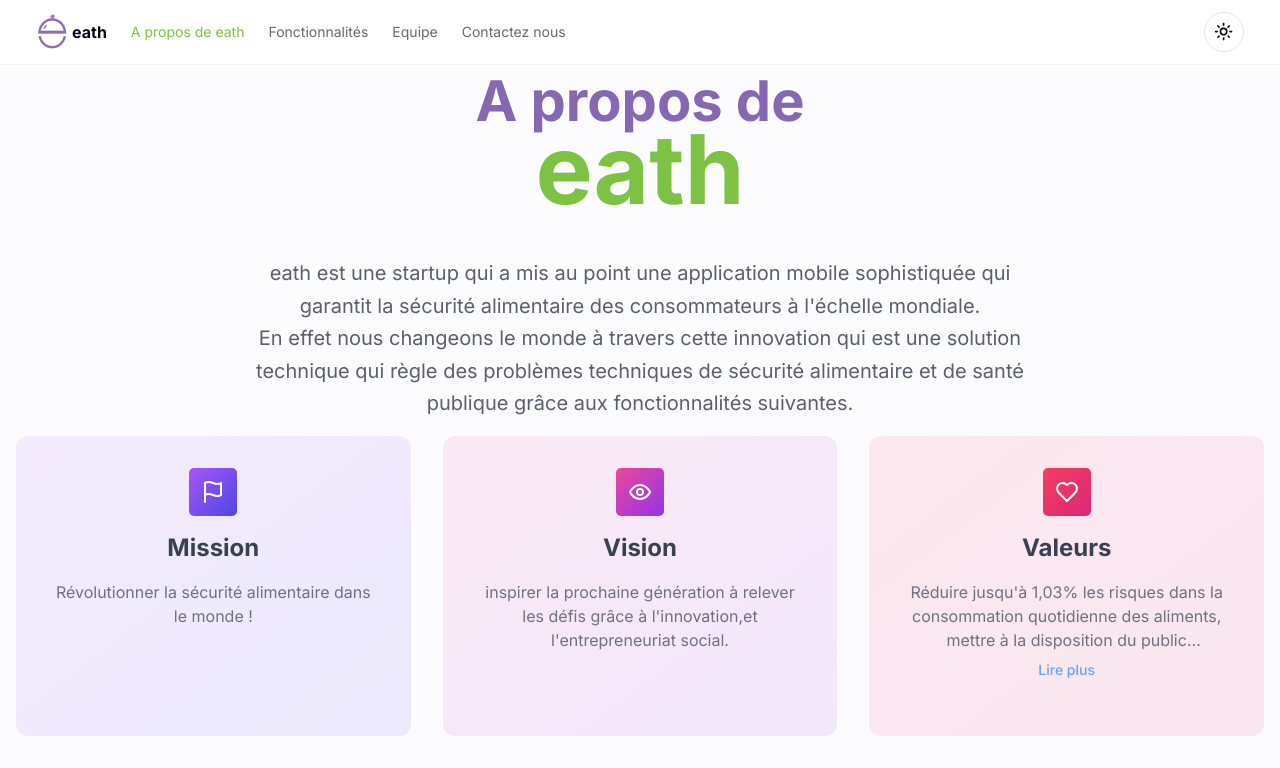
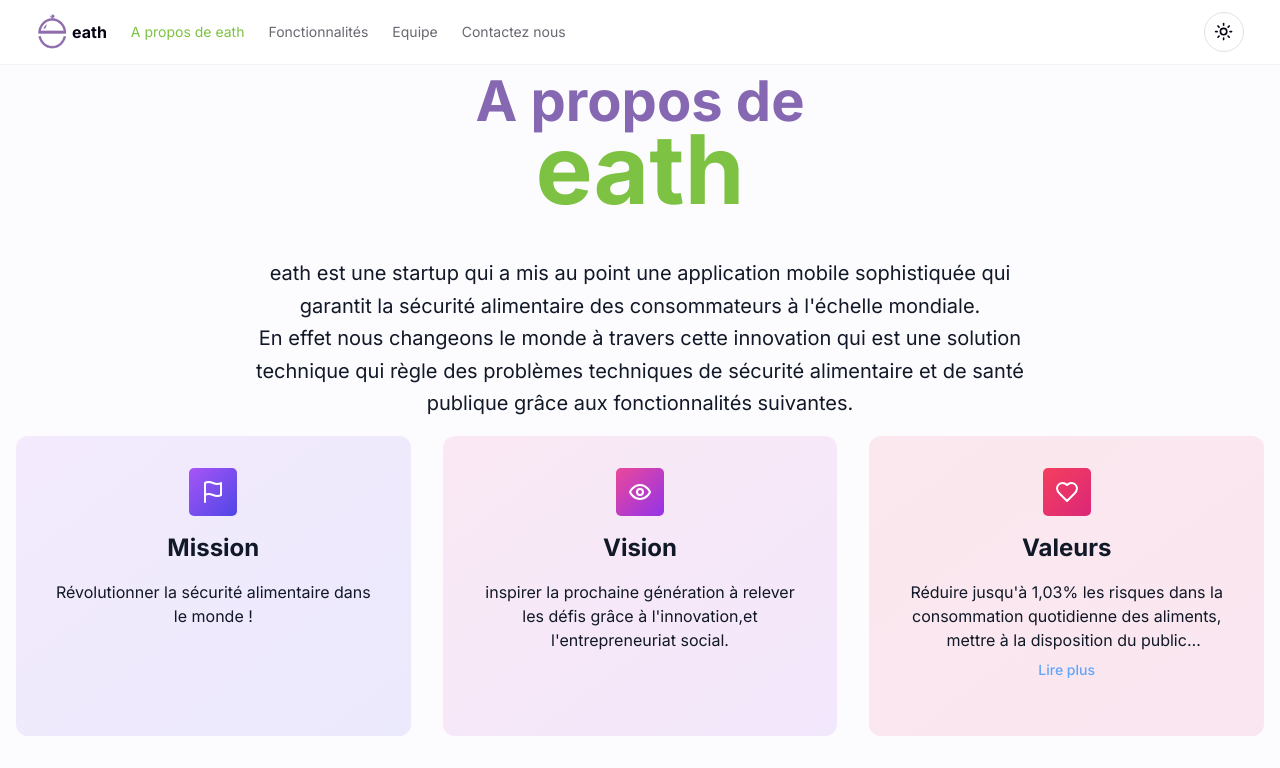
Before and after one commit to salifbiaye/eath, a Next.js app: page /a-propos in a window 1280 px wide. Shown: the top 768 px of the page. Built offline with nearby package versions, Linux system fonts and the light colour scheme.

Commit message:
add location

```diff
--- a/app/a-propos/page.tsx
+++ b/app/a-propos/page.tsx
@@ -93,12 +93,12 @@ const About = () => {
                 </span>
       </h1>
       <p
-        className="mx-auto max-w-[800px] text-lg leading-relaxed text-muted-foreground md:text-xl/relaxed lg:text-base/relaxed xl:text-xl/relaxed">
+        className="mx-auto max-w-[800px] text-lg leading-relaxed text-gray-900 dark:text-muted-foreground md:text-xl/relaxed lg:text-base/relaxed xl:text-xl/relaxed">
         eath est une startup qui a mis au point une application mobile sophistiquée qui garantit la sécurité alimentaire
         des consommateurs à l&apos;échelle mondiale.
       </p>
       <p
-        className="mx-auto max-w-[800px] text-lg leading-relaxed text-muted-foreground md:text-xl/relaxed lg:text-base/relaxed xl:text-xl/relaxed">
+        className="mx-auto max-w-[800px] text-lg leading-relaxed text-gray-900 dark:text-muted-foreground md:text-xl/relaxed lg:text-base/relaxed xl:text-xl/relaxed">
         En effet nous changeons le monde à travers cette innovation qui est une solution technique qui règle des problèmes techniques de sécurité alimentaire
         et de santé publique grâce aux fonctionnalités suivantes.
       </p>
--- a/app/equipe/page.tsx
+++ b/app/equipe/page.tsx
@@ -368,7 +368,7 @@ type TeamSectionProps = {
 
 const TeamSection: React.FC<TeamSectionProps> = ({section}) => (
   <section
-    className="ezy__team12 light py-14 md:py-24 bg-background text-foreground dark:text-secondary overflow-hidden">
+    className="ezy__team12 light py-14 md:py-24 bg-background  dark:text-secondary overflow-hidden">
     <div className="container px-4 mx-auto">
       <div className="flex justify-center text-center">
         <div className="sm:max-w-md">
@@ -435,7 +435,7 @@ export default function TeamMember() {
                         </div>
                       </CardHeader>
                       <CardContent>
-                        <p className="text-muted-foreground">{section.description}</p>
+                        <p className="text-gray-900 dark:text-muted-foreground">{section.description}</p>
                       </CardContent>
                     </Card>
                   </motion.div>
--- a/app/page.tsx
+++ b/app/page.tsx
@@ -156,7 +156,7 @@ const accueildarkimage= "/accueil-dark.png"
           <h2 className="font-heading font-3xl leading-[1.1] sm:text-3xl md:text-3xl font-bold">
             Problèmes
           </h2>
-          <p className="text-muted-foreground max-w-[85%] leading-normal sm:text-lg sm:leading-7">
+          <p className="text-gray-900 dark:text-muted-foreground max-w-[85%] leading-normal sm:text-lg sm:leading-7">
             Dans le contexte actuel, assurer la sécurité alimentaire est devenu une priorité cruciale pour protéger la
             santé des consommateurs. Les applications de gestion de la sécurité alimentaire doivent aborder plusieurs
             défis majeurs pour garantir une alimentation saine et sécurisée. Voici les principaux problèmes que notre
@@ -215,7 +215,7 @@ const accueildarkimage= "/accueil-dark.png"
         <h2 className="font-heading text-3xl leading-[1.1] sm:text-3xl md:text-3xl font-bold">
           Objectifs
         </h2>
-        <p className="text-muted-foreground max-w-[85%] pb-10 leading-normal sm:text-lg sm:leading-7">
+        <p className="text-gray-900 dark:text-muted-foreground max-w-[85%] pb-10 leading-normal sm:text-lg sm:leading-7">
           L'objectif principal de notre application de sécurité alimentaire est de garantir la sécurité et la qualité
           des aliments que vous consommez, en offrant des outils puissants pour détecter les risques potentiels et
           fournir des informations cruciales en temps réel.
--- a/components/Cardgradient.tsx
+++ b/components/Cardgradient.tsx
@@ -25,8 +25,8 @@ export function CardWithReadMore({ card, index }:any) {
           >
             <card.icon className="h-6 w-6 text-white"/>
           </div>
-          <h3 className="mb-4 text-2xl font-bold text-gray-700 dark:text-white">{card.title}</h3>
-          <p className={`text-gray-500 ${isExpanded ? '' : 'line-clamp-3'}`}>{card.text}</p>
+          <h3 className="mb-4 text-2xl font-bold text-gray-900 dark:text-muted-foreground">{card.title}</h3>
+          <p className={`text-gray-900 ${isExpanded ? '' : 'line-clamp-3'}`}>{card.text}</p>
           {card.text.length > 150 && (
             <button
               onClick={() => setIsExpanded(!isExpanded)}
--- a/components/magicui/bento-grid.tsx
+++ b/components/magicui/bento-grid.tsx
@@ -56,7 +56,7 @@ const BentoCard = ({
       <h3 className="text-xl font-semibold text-neutral-700 dark:text-neutral-300">
         {name}
       </h3>
-      <p className="max-w-lg text-neutral-400">{description}</p>
+      <p className="max-w-lg text-gray-900 dark:text-muted-foreground">{description}</p>
     </div>
 
     <div
```
